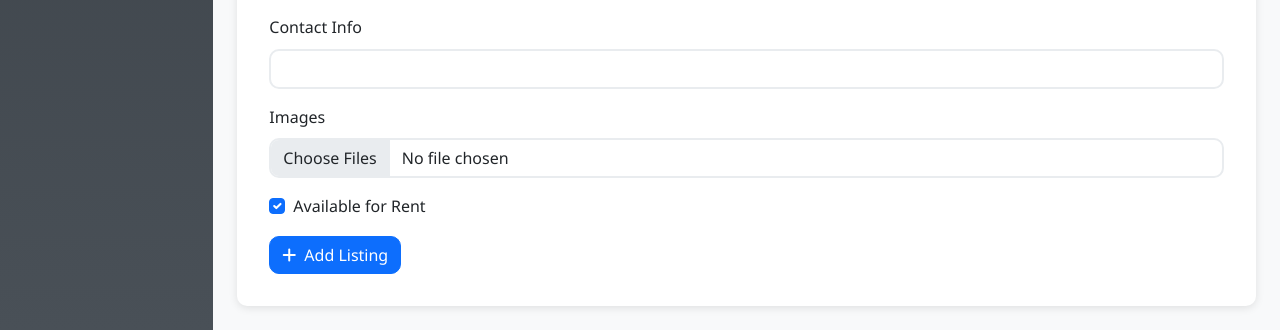
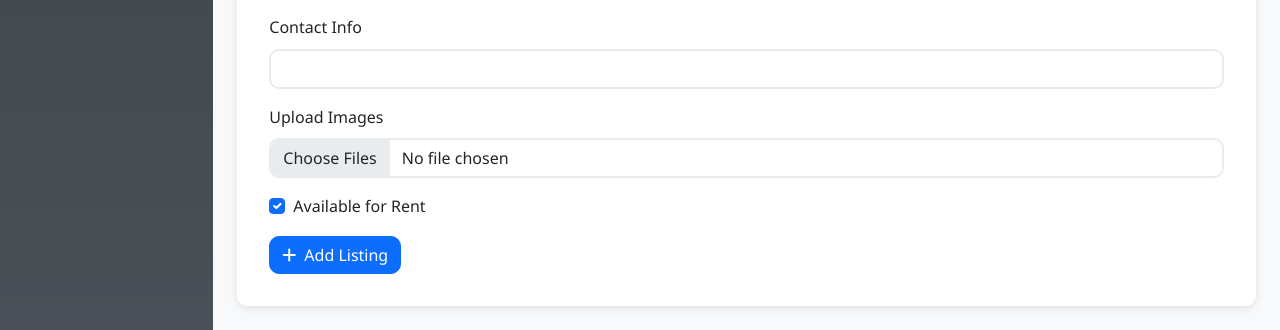
Before and after one commit to mahlet-tilahun/rentalink, a Flask app: page /admin/add-listing in a window 1280 px wide. Shown: the part 761-1091 px from the top of the page. Run offline with Flask 3, Linux system fonts and the light colour scheme; a user stored in the database is signed in; parts of the project's set-up code (start-up, migrations or seed data) failed here and were passed over; some libraries are stand-ins or nearby versions.

Commit message:
fix: update image upload inputs in add listing form

```diff
--- a/templates/admin/add_listing.html
+++ b/templates/admin/add_listing.html
@@ -132,9 +132,10 @@
                         </div>
 
                         <div class="mb-3">
-                            <label for="images" class="form-label">Images</label>
-                            <input type="file" name="images" id="images" class="form-control" multiple>
+                            <label for="images" class="form-label">Upload Images</label>
+                            <input type="file" class="form-control" id="images" name="images" multiple accept="image/*">
                         </div>
+
                         <div class="form-check mb-3">
                             <input
                                 class="form-check-input"
```
